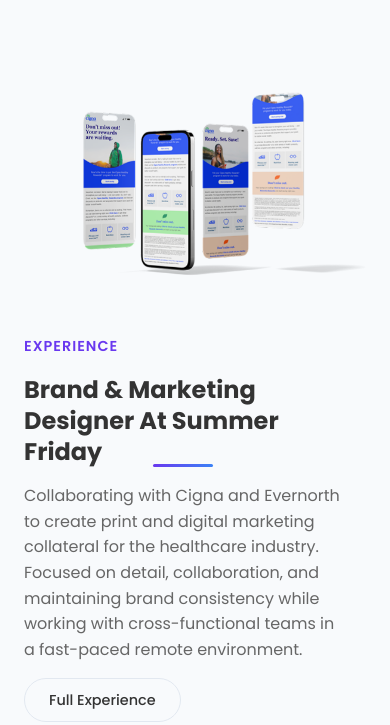
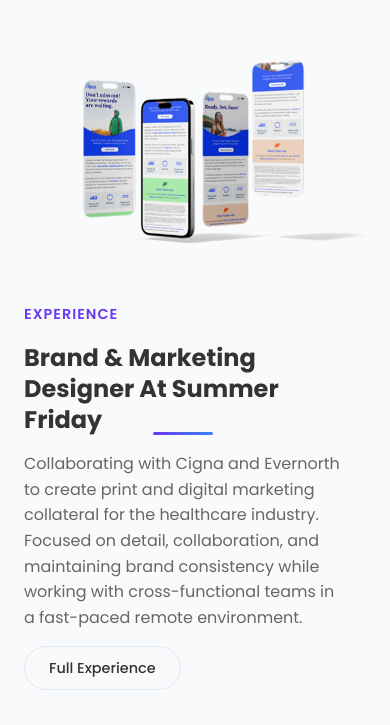
Before and after one commit to DonCarlosDesign/Carlos-A-Portfolio, a plain HTML site: page index.html in a window 390 px wide. Shown: the part 1081-1806 px from the top of the page. Drawn offline with Linux system fonts and the light colour scheme.

Commit message:
Reduce section vertical padding on mobile to fix oversized gaps
The 5rem/80px top+bottom section padding is tuned for desktop; on a
phone screen two adjacent sections each contributing 80px stacked into
~160px of empty space at each seam, reading as a broken layout rather
than a section boundary.

```diff
--- a/css/responsive.css
+++ b/css/responsive.css
@@ -248,6 +248,21 @@
     .skills-container,
     .about-hero-content {
         padding: 0 1.5rem;
+    }
+
+    /* The 5rem/80px top+bottom section padding is tuned for desktop; on a
+       phone screen two adjacent sections each contributing 80px stacks into
+       ~160px of empty space at the seam, reading as a broken layout rather
+       than a section boundary. */
+    #clients,
+    #skills,
+    #services,
+    #experience,
+    #cta,
+    #testimonials,
+    #contact-info,
+    #faq {
+        padding: 3rem 0;
     }
 
     .services-grid {
```
